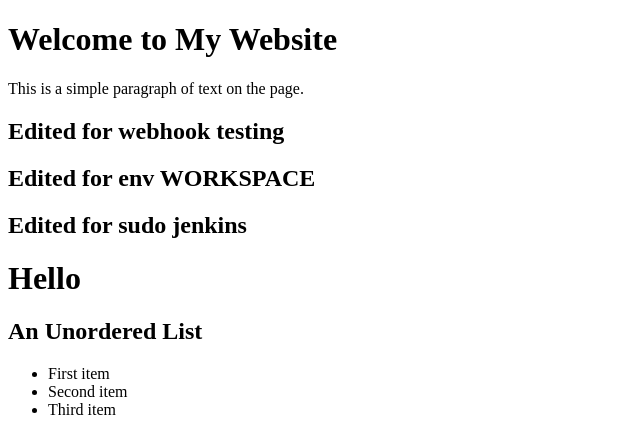
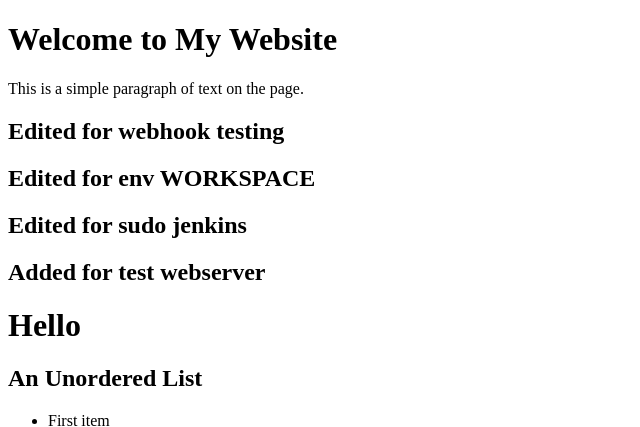
Before and after one commit to yashmonani/jenkins-project, a plain HTML site: page index.html in a window 1280 px wide. Shown: the top 427 px of the page, without its empty margins (0-640 px from the left). Drawn offline with Linux system fonts and the light colour scheme.

Commit message:
Update index.html

```diff
--- a/index.html
+++ b/index.html
@@ -11,6 +11,7 @@
     <h2>Edited for webhook testing</h2>
     <h2>Edited for env WORKSPACE</h2>
     <h2>Edited for sudo jenkins</h2>
+    <h2>Added for test webserver</h2>
     <h1>Hello</h1>
     <h2>An Unordered List</h2>
     <ul>
```
